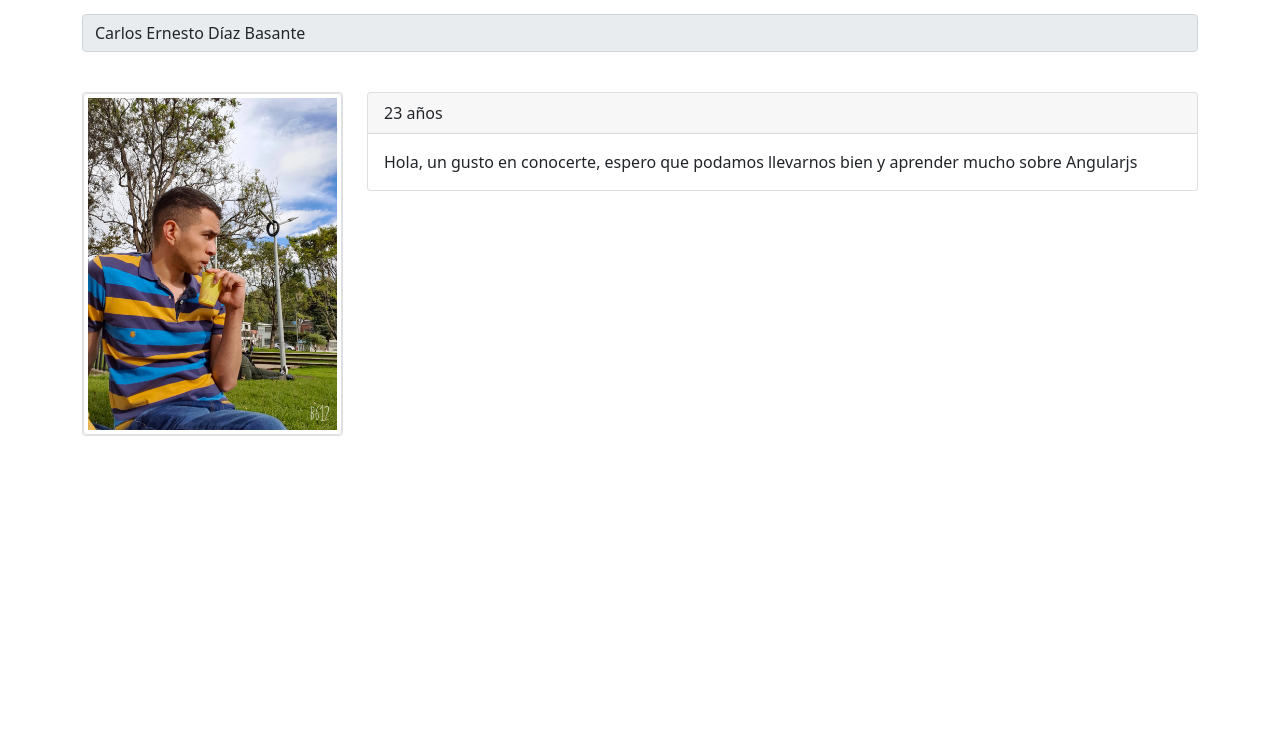
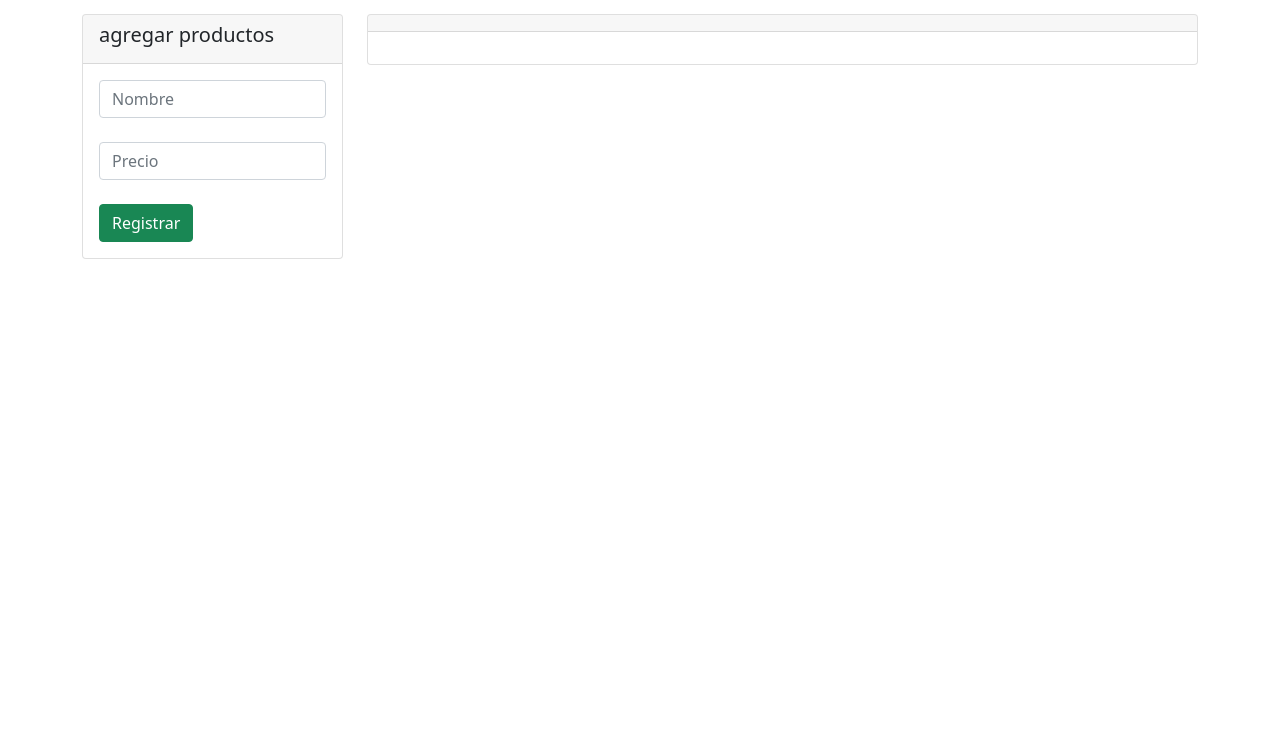
Before and after one commit to carlosdizx/AngularJs, a website: page index.html in a window 1280 px wide. Shown: the part 67-800 px from the top of the page. Drawn offline with Linux system fonts and the light colour scheme.

Commit message:
Ejercio para crear productos y listarlos localmente, Se creo el form de prodcutos

```diff
--- a/index.html
+++ b/index.html
@@ -8,33 +8,38 @@
     <script src="js/aplicacion.js"></script>
   </head>
   <body>
-    <div class="container" ng-controller="profesorCtrl as profe">
-      <h1>Ng-Model y controler de angularjs</h1>
+    <div class="container" ng-controller="productoCtrl as producto">
+      <h1>Super mercado</h1>
       <hr />
-      <p>
-        <input
-          type="text"
-          class="form-control"
-          value="{{profe.profesor.nombre}}"
-          disabled
-        />
-        <br />
-      </p>
-
       <div class="row">
         <div class="col-sm-3">
           <div class="card">
-            <img
-              ng-src="{{profe.profesor.foto}}"
-              class="img-thumbnail img-fluid"
-              alt="{{profe.profesor.nombre}}"
-            />
+            <div class="card-header">
+              <h5>agregar productos</h5>
+            </div>
+            <div class="card-body">
+              <form>
+                <input type="text" class="form-control" placeholder="Nombre" />
+                <br />
+                <input
+                  type="numbre"
+                  class="form-control"
+                  placeholder="Precio"
+                />
+                <br />
+                <input
+                  type="submit"
+                  class="btn btn-success btn-block"
+                  value="Registrar"
+                />
+              </form>
+            </div>
           </div>
         </div>
         <div class="col-sm-9">
           <div class="card">
-            <div class="card-header">{{profe.profesor.edad}} años</div>
-            <div class="card-body">{{profe.profesor.bio}}</div>
+            <div class="card-header"></div>
+            <div class="card-body"></div>
           </div>
         </div>
       </div>
--- a/js/aplicacion.js
+++ b/js/aplicacion.js
@@ -1,10 +1,5 @@
 const aplicacion = angular.module("universidadApp", []);
 
-aplicacion.controller("profesorCtrl", function () {
-  this.profesor = {
-    nombre: "Carlos Ernesto Díaz Basante",
-    bio: "Hola, un gusto en conocerte, espero que podamos llevarnos bien y aprender mucho sobre Angularjs",
-    edad: 23,
-    foto: "../img/carlosd.jpg",
-  };
+aplicacion.controller("productoCtrl", function () {
+  this.profesor = [];
 });
```
